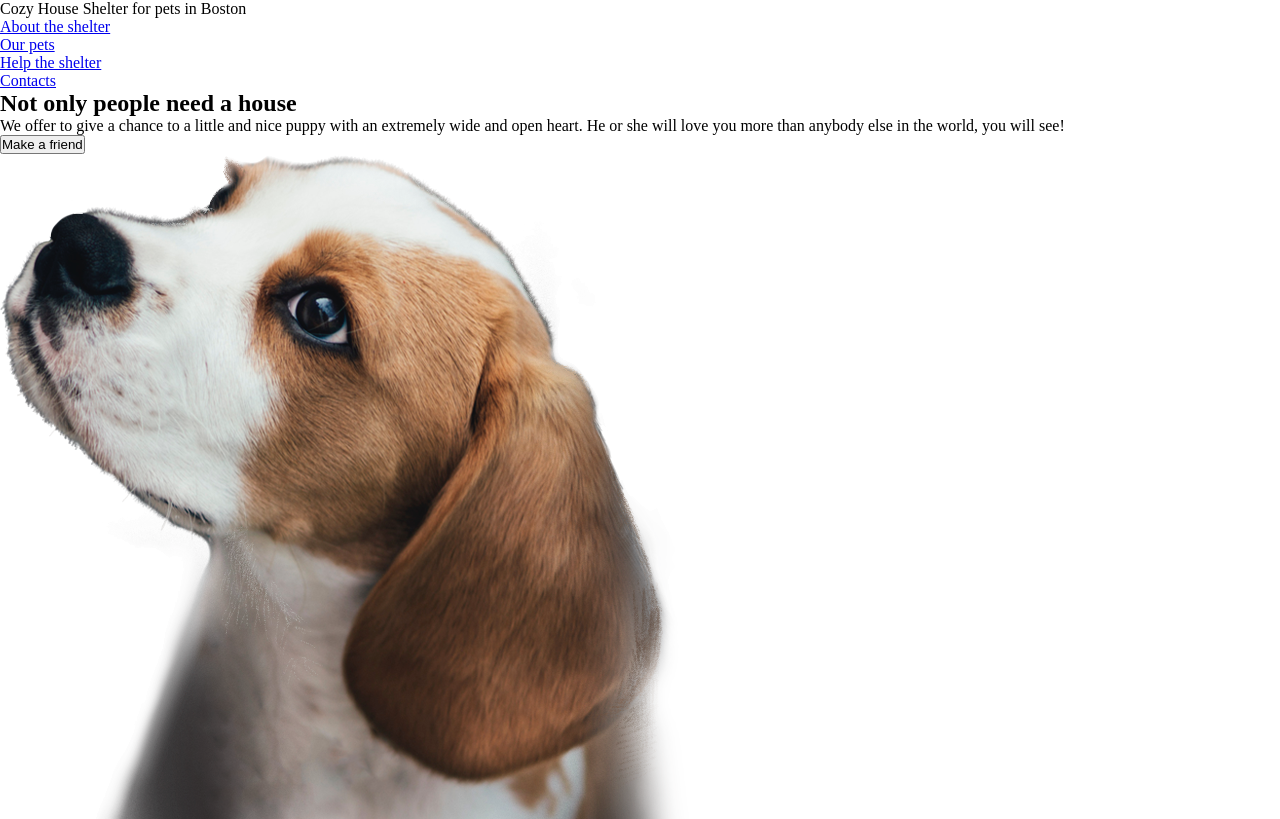
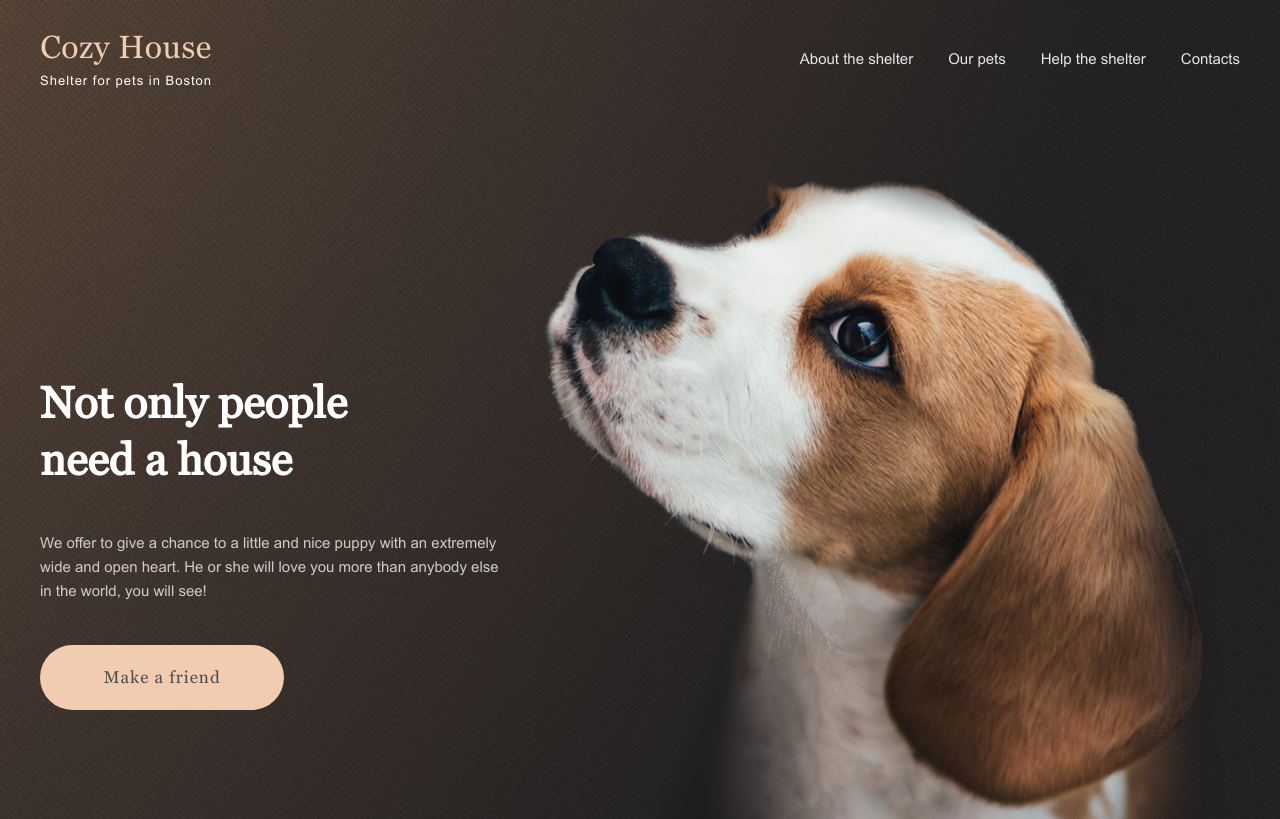
Before and after one commit to dlokhmatov/PetShop, a plain HTML site: page index.html in a window 1280 px wide. Shown: the top 819 px of the page. Drawn offline with Linux system fonts and the light colour scheme.

Commit message:
feat: hero section style

```diff
--- a/index.html
+++ b/index.html
@@ -9,13 +9,14 @@
 <body>
     <main>
         <div class="start-screen">
+            <div class="container">
                 <header>
-                <div class="logo-container">
+                    <div class="logo">
                         <span class="logo-title">Cozy House</span>
                         <span class="logo-subtitle">Shelter for pets in Boston</span>
                     </div>
                     <nav class="navigation">
-                    <ul>
+                        <ul class="nav-list">
                             <li class="nav-item"><a href="#">About the shelter</a></li>
                             <li class="nav-item"><a href="#">Our pets</a></li>
                             <li class="nav-item"><a href="#">Help the shelter</a></li>
@@ -25,14 +26,16 @@
                 </header>
                 <div class="hero-section">
                     <article>
-                    <h1>Not only people need a house</h1>
-                    <p>We offer to give a chance to a little and nice puppy with an extremely wide and open heart. He or she will love you more than anybody else in the world, you will see!</p>
-                    <button>Make a friend</button>
+                        <h1>Not only people<br> need a house</h1>
+                        <p class="hero-text">We offer to give a chance to a little and nice puppy with an extremely wide and open heart. He or she will love you more than anybody else in the world, you will see!</p>
+                        <button class="primary-btn">Make a friend</button>
                     </article>
                     <img src="images/start-screen-puppy.png" alt="hero" class="primary-image">
                 </div>
             </div>
+        </div>
         <div class="about">
+            <div class="container">
                 <img src="images/about-pets.png" alt="About pets">
                 <section>
                     <h2>About the shelter “Cozy House”</h2>
@@ -40,7 +43,9 @@
                     <p>We feed our wards with the best food and make sure that they do not get sick, feel comfortable (including psychologically) and well. We are supported by 87 volunteers and 28 employees of various skill levels. About 12% of the animals are taken by the shelter staff. Taking care of the animals, they become attached to the pets and would hardly ever leave them alone.</p>
                 </section>
             </div>
+        </div>
         <div class="pets">
+            <div class="container">
                 <h2>Our friends who are looking for a house</h2>
                 <div class="cards-container">
                     <button>left</button>
@@ -61,9 +66,11 @@
                     </div>
                     <button>right</button>
                 </div>
-            <button>Get to know the rest</button>
+                <button class="primary-btn">Get to know the rest</button>
+            </div>
         </div>
         <div class="help">
+            <div class="container">
                 <h2>How you can help our shelter</h2>
                 <div class="help-list">
                     <div class="help-card">
@@ -104,7 +111,9 @@
                     </div>
                 </div>
             </div>
+        </div>
         <div class="donations">
+            <div class="container">
                 <img src="images/donation-dog.png" alt="donation-dog">
                 <section>
                     <h2>You can also make a donation</h2>
@@ -118,8 +127,10 @@
                     <p>Legal information and lorem ipsum dolor sit amet, consectetur adipiscing elit. Maecenas a ipsum at libero sagittis dignissim sed ac diam. Praesent ultrices maximus tortor et vulputate. Interdum et malesuada fames ac ante ipsum primis in faucibus.</p>
                 </section>
             </div>
+        </div>
     </main>
     <footer>
+        <div class="container">
             <div class="contacts">
                 <h2>For questions and suggestions</h2>
                 <div class="contact">
@@ -157,6 +168,7 @@
                 </div>
             </div>
             <img src="images/footer-puppy.png" alt="footer-puppy">
+        </div>
     </footer>
 </body>
 </html>
--- a/style.css
+++ b/style.css
@@ -36,18 +36,18 @@
     --ff-secondary-italic: 'Arial Italic', sans-serif;
 
     /*Colour variables*/
-    --clr-light-s: hsl(0, 0, 90%);
-    --clr-light-l: hsl(0, 0, 96%);
-    --clr-light-xl: hsl(0, 0, 100%);
+    --clr-light-s: hsl(0, 0%, 90%);
+    --clr-light-l: hsl(0, 0%, 96%);
+    --clr-light-xl: hsl(0, 0%, 100%);
 
-    --clr-dark-s: hsl(0, 0, 80%);
-    --clr-dark-m: hsl(0, 0, 70%);
-    --clr-dark-l: hsl(0, 0, 33%);
-    --clr-dark-xl: hsl(0, 0, 30%);
-    --clr-dark-3xl: hsl(0, 0, 16%);
+    --clr-dark-s: hsl(0, 0%, 80%);
+    --clr-dark-m: hsl(0, 0%, 70%);
+    --clr-dark-l: hsl(0, 0%, 33%);
+    --clr-dark-xl: hsl(0, 0%, 30%);
+    --clr-dark-3xl: hsl(0, 0%, 16%);
 
     --clr-primary-light: hsl(23, 93%, 88%);
-    --clr-dark-3xl: hsl(25, 69%, 82%);
+    --clr-primary-dark-3xl: hsl(25, 69%, 82%);
 
     /* Size variables*/
     --fs-h2: 2.75rem;
@@ -60,7 +60,6 @@
     --fs-paragraph-mob-menu: 2rem;
     --fs-logo-title: 2rem;
     --fs-logo-subtitle: 0.8125rem;
-
 }
 
 /* General styling */
@@ -68,3 +67,100 @@
     padding: 0;
     margin: 0;
 }
+
+.container {
+    /* padding: 0 2.5rem; */
+    width: 1200px;
+    margin-inline: auto;
+}
+
+.start-screen {
+    background-image: url("images/background.png");
+    background-size: cover;
+}
+
+header {
+    display: flex;
+    align-items: center;
+    justify-content: space-between;
+    margin-bottom: 5.625rem;
+    padding-top: 1.875rem;
+}
+
+.nav-list {
+    display: flex;
+    flex-direction: row;
+    gap: 2.1875rem;
+    list-style: none;
+    font-family: var(--ff-secondary);
+    font-size: var(--fs-paragraph-l);
+    line-height: 160%;
+}
+
+a {
+    text-decoration: none;
+    color: var(--clr-light-s);
+}
+
+.logo {
+    display: flex;
+    flex-direction: column;
+    align-items: center;
+    gap: 0.5rem;
+}
+
+.logo-title {
+    font-size: var(--fs-logo-title);
+    font-family: var(--ff-primary);
+    color: var(--clr-primary-dark-3xl);
+    letter-spacing: 0.03125rem;
+    line-height: 110%;
+}
+
+.logo-subtitle {
+    font-size: var(--fs-logo-subtitle);
+    font-family: var(--ff-secondary);
+    color: var(--clr-light-xl);
+    letter-spacing: 0.0625rem;
+}
+
+.hero-section {
+    display: flex;
+    justify-content: center;
+    align-items: center;
+    gap: 2.625rem;
+}
+
+h1 {
+    font-size: var(--fs-h2);
+    font-family: var(--ff-primary);
+    line-height: 130%;
+    color: var(--clr-light-xl);
+    margin-bottom: 2.625rem;
+}
+
+.hero-text {
+    font-size: var(--fs-paragraph-l);
+    font-family: var(--ff-secondary);
+    color: var(--clr-dark-s);
+    line-height: 160%;
+    margin-bottom: 2.625rem;
+}
+
+.primary-btn {
+    border: none;
+    color: var(--clr-dark-xl);
+    background-color: var(--clr-primary-dark-3xl);
+    border-radius: 100vmax;
+    padding: 1.25em 3.75em;
+    font-family: var(--ff-primary);
+    font-size: 1.0625rem;
+    line-height: 130%;
+    letter-spacing: 0.0625rem;
+    cursor: pointer;
+}
+
+.primary-btn:hover,
+.primary-btn:focus-visible {
+    background-color: var(--clr-primary-light);
+}
```
Also changed, not shown: images/background.png (added). Lines whose indentation alone changed are shown as unchanged.
